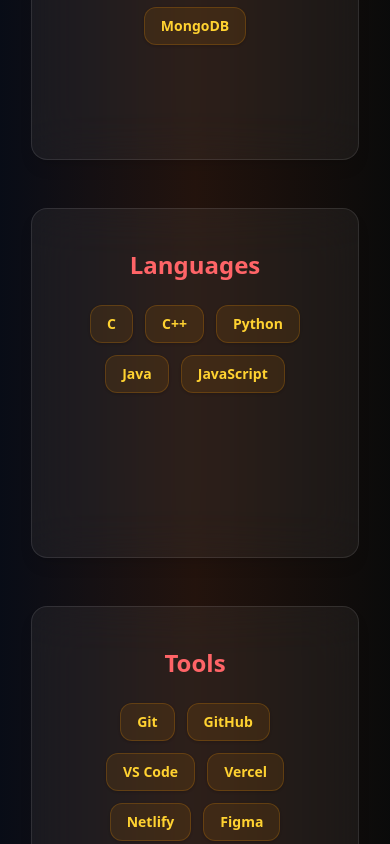
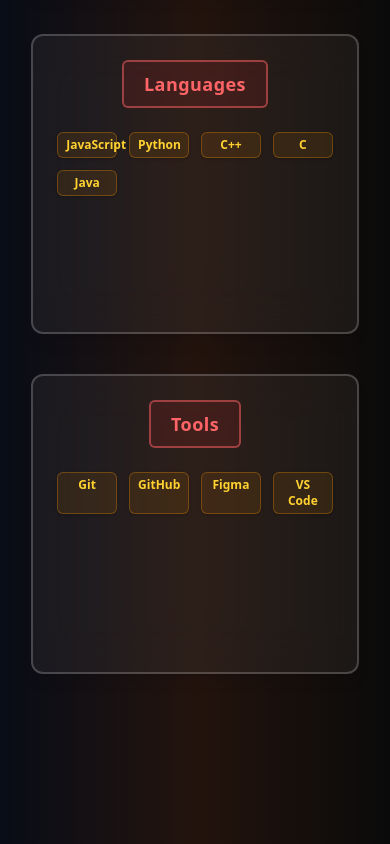
Before and after one commit to D-moc/My-Portfolio-Website, a React (Vite) app: page / in a window 390 px wide. Shown: the part 5560-6404 px from the top of the page. Built offline with nearby package versions, Linux system fonts and the light colour scheme.

Commit message:
update Skills

```diff
--- a/src/components/Skills.jsx
+++ b/src/components/Skills.jsx
@@ -5,47 +5,27 @@
   {
     title: "Frontend",
     skills: [
-      "HTML",
-      "CSS",
+      "HTML5",
+      "CSS3",
       "JavaScript",
+      "Tailwind CSS",
+      "Bootstrap",
       "React JS",
       "Redux",
-      "Tailwind CSS",
-      "Bootstrap",
-      "Material UI",
-      "GSAP",
+
     ],
   },
   {
     title: "Backend",
-    skills: [
-      "Node JS",
-      "Express JS",
-      "PostgreSQL",
-      "MySQL",
-      "MongoDB",
-    ],
+    skills: ["Node JS", "Express JS", "PostgreSQL", "MySQL", "MongoDB"],
   },
   {
     title: "Languages",
-    skills: [
-      "C",
-      "C++",
-      "Python",
-      "Java",
-      "JavaScript",
-    ],
+    skills: ["JavaScript", "Python", "C++","C",  "Java"],
   },
   {
     title: "Tools",
-    skills: [
-      "Git",
-      "GitHub",
-      "VS Code",
-      "Vercel",
-      "Netlify",
-      "Figma",
-    ],
+    skills: ["Git", "GitHub", "Figma", "VS Code"],
   },
 ];
 
@@ -53,23 +33,24 @@
   return (
     <section
       id="skills"
-      className="py-24 px-[8vw] md:px-[6vw] lg:px-[12vw] font-sans relative
+      className="py-20 px-[8vw] md:px-[6vw] lg:px-[12vw] font-sans relative
                  bg-gradient-to-r from-[#0a0f1c]/80 via-[#1e293b]/80 via-[#2c1810]/80 to-[#0d0d0d]/80"
     >
       {/* Section Title */}
-      <div className="flex flex-col items-center mb-16">
+      <div className="flex flex-col items-center mb-12">
         <div className="flex items-center w-full justify-center gap-6">
           <div className="h-[2px] flex-1 bg-gradient-to-r from-transparent via-blue-500 to-transparent"></div>
           <h2 className="text-4xl font-bold text-white">SKILLS</h2>
           <div className="h-[2px] flex-1 bg-gradient-to-r from-transparent via-blue-500 to-transparent"></div>
         </div>
         <p className="text-gray-300 mt-6 text-lg font-medium max-w-3xl text-center">
-         My evolving skillset crafted from projects, challenges, and continuous learning.
+          My evolving skillset crafted from projects, challenges, and continuous
+          learning.
         </p>
       </div>
 
       {/* Skills Grid */}
-      <div className="grid grid-cols-1 md:grid-cols-2 gap-12 lg:gap-16">
+      <div className="grid grid-cols-1 md:grid-cols-2 gap-10 lg:gap-12">
         {skillCategories.map((category, index) => (
           <motion.div
             key={index}
@@ -77,26 +58,28 @@
             whileInView={{ opacity: 1, y: 0 }}
             transition={{ duration: 0.6, delay: index * 0.2 }}
             viewport={{ once: true }}
-            className="backdrop-blur-xl bg-white/5 border border-white/10
-                       rounded-2xl shadow-lg p-10 flex flex-col items-center
-                       hover:shadow-red-500/30 transition duration-300
-                       min-h-[350px]"
+            className="backdrop-blur-xl bg-white/5 border-2 border-white/20
+                       rounded-xl shadow-lg p-6 flex flex-col items-center
+                       hover:shadow-red-500/40 transition duration-300
+                       min-h-[300px] max-h-[300px]"
           >
-            {/* Card Title */}
-            <h3 className="text-2xl font-bold mb-6 text-red-400 text-center">
-              {category.title}
-            </h3>
+            {/* Card Title in Box */}
+            <div className="mb-6 px-5 py-2 bg-red-500/10 border-2 border-red-400/50 rounded-md">
+              <h3 className="text-lg font-extrabold text-red-400 tracking-wide text-center">
+                {category.title}
+              </h3>
+            </div>
 
-            {/* Skills */}
-            <div className="flex flex-wrap justify-center gap-3">
+            {/* Skills Grid (exact 4 per row) */}
+            <div className="grid grid-cols-4 gap-3 w-full">
               {category.skills.map((skill, i) => (
                 <span
                   key={i}
-                  className="bg-amber-500/10 text-amber-300 text-sm font-semibold
-                             px-4 py-2 rounded-xl shadow-sm border border-amber-500/20
+                  className="bg-amber-500/10 text-amber-300 text-xs font-semibold
+                             px-2 py-1 rounded-md shadow-sm border border-amber-500/30
                              hover:bg-amber-500/20 hover:text-amber-200
-                             hover:shadow-[0_0_12px_rgba(251,191,36,0.6)]
-                             transition duration-300 cursor-pointer"
+                             hover:shadow-[0_0_10px_rgba(251,191,36,0.6)]
+                             transition duration-300 cursor-pointer text-center"
                 >
                   {skill}
                 </span>
```
